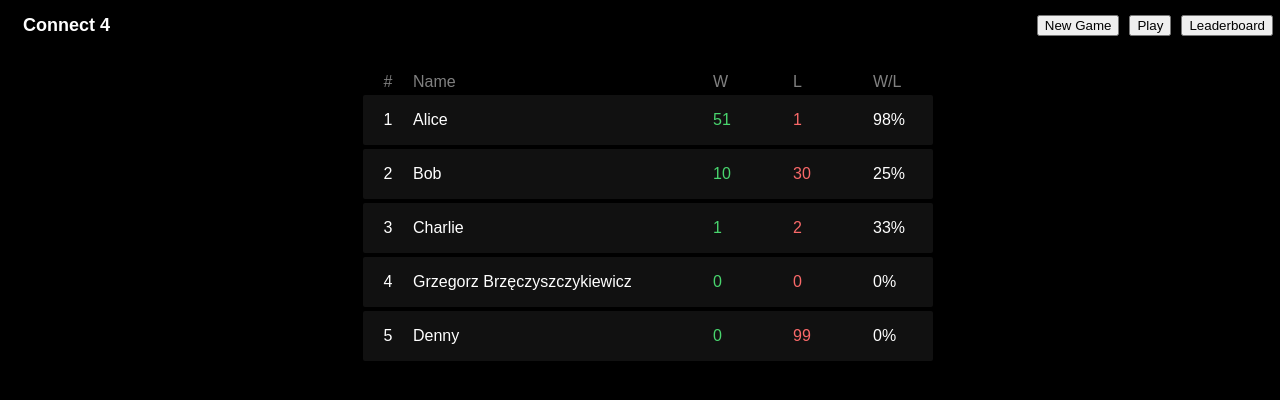
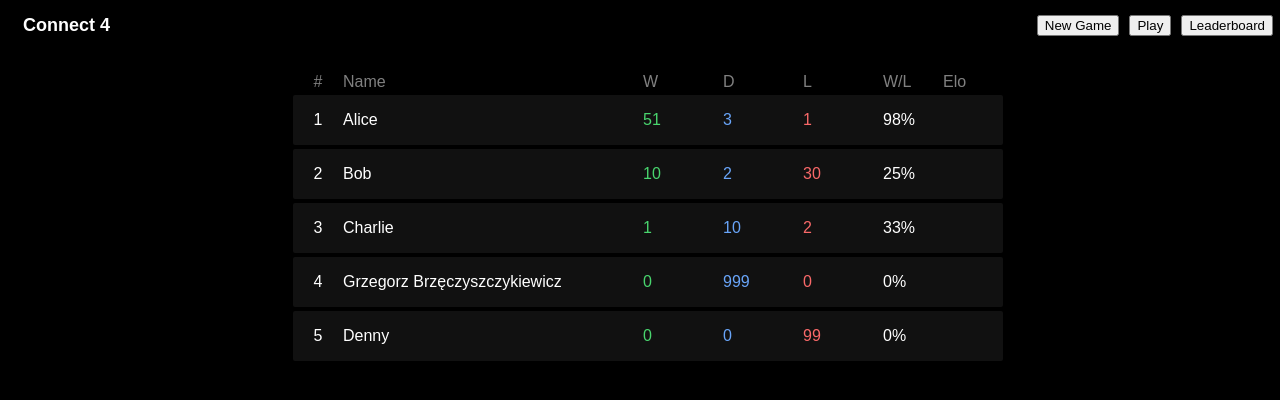
Before and after one commit to Andrii-Kuts/hackathons-react, a React (Vite) app: page / in a window 1280 px wide. Both pictures are taken after a click on the button "Leaderboard". Shown: the top 400 px of the page. Built offline with nearby package versions, Linux system fonts and the light colour scheme.

Commit message:
implemented glicko rating system

```diff
--- a/src/leaderboard/Leaderboard.module.css
+++ b/src/leaderboard/Leaderboard.module.css
@@ -54,6 +54,14 @@
     color: #49d56e
 }
 
+.leaderboard__row__draws {
+    width: 80px;
+}
+
+.leaderboard__row__draws__text {
+    color: #69a5f9
+}
+
 .leaderboard__row__losses {
     width: 80px;
 }
@@ -65,3 +73,11 @@
 .leaderboard__row__win_percentage {
     width: 60px;
 }
+
+.leaderboard__row__elo {
+    width: 60px;
+}
+
+.leaderboard__row__elo__text {
+    text-align: left;
+}
--- a/src/leaderboard/Leaderboard.tsx
+++ b/src/leaderboard/Leaderboard.tsx
@@ -1,7 +1,7 @@
 import React from "react";
 
 import styles from "./Leaderboard.module.css";
-import type { PlayerStatistics } from "../rating/rating";
+import type { PlayerStatistics } from "../rating/playerStatistics";
 
 const HeaderRow: React.FC = () => {
     return (
@@ -15,11 +15,17 @@ const HeaderRow: React.FC = () => {
             <span className={styles.leaderboard__row__wins}>
                 <a className={styles.leaderboard__header_row__text}>W</a>
             </span>
+            <span className={styles.leaderboard__row__draws}>
+                <a className={styles.leaderboard__header_row__text}>D</a>
+            </span>
             <span className={styles.leaderboard__row__losses}>
                 <a className={styles.leaderboard__header_row__text}>L</a>
             </span>
             <span className={styles.leaderboard__row__win_percentage}>
                 <a className={styles.leaderboard__header_row__text}>W/L</a>
+            </span>
+            <span className={styles.leaderboard__row__elo}>
+                <a className={styles.leaderboard__header_row__text}>Elo</a>
             </span>
         </div>
     )
@@ -29,15 +35,20 @@ const Row: React.FC<{
     rank: number;
     username: string;
     wins: number;
+    draws: number;
     losses: number;
+    elo: number | null;
 }> = ({
     rank,
     username,
     wins,
+    draws,
     losses,
+    elo,
 }) => {
     const winPercentage = wins + losses == 0 ? "0%" :
         `${Math.round(wins / (wins + losses) * 100)}%`;
+    const eloText = elo ? Math.round(elo).toString() : "";
     return (
         <div className={styles.leaderboard__row}>
             <span className={styles.leaderboard__row__rank}>
@@ -49,11 +60,17 @@ const Row: React.FC<{
             <span className={styles.leaderboard__row__wins}>
                 <a className={styles.leaderboard__row__wins__text}>{wins}</a>
             </span>
+            <span className={styles.leaderboard__row__draws}>
+                <a className={styles.leaderboard__row__draws__text}>{draws}</a>
+            </span>
             <span className={styles.leaderboard__row__losses}>
                 <a className={styles.leaderboard__row__losses__text}>{losses}</a>
             </span>
             <span className={styles.leaderboard__row__win_percentage}>
                 <a>{winPercentage}</a>
+            </span>
+            <span className={styles.leaderboard__row__elo}>
+                <a className={styles.leaderboard__row__elo__text}>{eloText}</a>
             </span>
         </div>
     )
@@ -81,7 +98,9 @@ export const Leaderboard: React.FC<{
                     rank={index+1}
                     username={playerStatistics.username}
                     wins={playerStatistics.wins}
+                    draws={playerStatistics.draws}
                     losses={playerStatistics.losses}
+                    elo={playerStatistics.rating?.mean ?? null}
                 />
             ))}
         </div>
--- a/src/leaderboard/LeaderboardPage.tsx
+++ b/src/leaderboard/LeaderboardPage.tsx
@@ -2,7 +2,7 @@ import type React from "react";
 import { Leaderboard } from "./Leaderboard";
 
 import styles from "./Leaderboard.module.css";
-import { getRatings } from "../rating/rating";
+import { getRatings } from "../rating/playerStatistics";
 
 export const LeaderboardPage: React.FC = () => {
     return (
--- a/src/logic.ts
+++ b/src/logic.ts
@@ -1,4 +1,5 @@
-import { recordGame } from "./rating/rating";
+import { recordDraw, recordLoss, recordVictory } from "./rating/playerStatistics";
+import { updateRatings } from "./rating/ratings";
 
 export type PieceColor = "red" | "yellow";
 export type CellState = PieceColor | "empty";
@@ -62,8 +63,6 @@ export class GameState {
         this.currentPlayer = "red";
         this.gameStatus = "starting";
         this.winningLine = null;
-        this.redPlayerName = null;
-        this.yellowPlayerName = null;
         this.gameStatus = "active";
     }
 
@@ -133,6 +132,20 @@ export class GameState {
         return true;
     }
 
+    private endGame(result: number) {
+        if(result == 1) {
+            recordVictory(this.redPlayerName!);
+            recordLoss(this.yellowPlayerName!);
+        } else if(result == 0) {
+            recordLoss(this.redPlayerName!);
+            recordVictory(this.yellowPlayerName!);
+        } else {
+            recordDraw(this.redPlayerName!)
+            recordDraw(this.yellowPlayerName!)
+        }
+        updateRatings(this.redPlayerName!, this.yellowPlayerName!, result);
+    }
+
     private setPiece(row: number, column: number, color: PieceColor) {
         this.board[row][column] = color;
         const victoryStatus = this.checkVictory(row, column);
@@ -140,13 +153,12 @@ export class GameState {
             const victor = victoryStatus.victor;
             this.gameStatus = victor == "red" ? "redWon" : "yellowWon";
             this.winningLine = victoryStatus.winningLine;
-            const outcome = victor == "red" ? 0 : 1;
-            recordGame(this.redPlayerName!, this.yellowPlayerName!, outcome);
-            return;
+            this.endGame(victor == "red" ? 1 : 0);
         }
         const isDraw = this.checkDraw();
         if(isDraw) {
             this.gameStatus = "draw";
+            this.endGame(0.5);
             return;
         }
     }
--- a/src/rating/rating.ts
+++ b/src/rating/playerStatistics.ts
@@ -1,7 +1,11 @@
+import type { Rating } from "./ratingsMath";
+
 export type PlayerStatistics = {
     username: string,
     wins: number,
+    draws: number,
     losses: number,
+    rating: Rating | null,
 };
 
 const playerData: PlayerStatistics[] = loadPlayerData();
@@ -10,22 +14,27 @@ function dummyData(): PlayerStatistics[] {
     return [{
         username: "Alice",
         wins: 51,
+        draws: 3,
         losses: 1
     }, {
         username: "Bob",
         wins: 10,
+        draws: 2,
         losses: 30
     }, {
         username: "Charlie",
         wins: 1,
+        draws: 10,
         losses: 2
     }, {
         username: "Denny",
         wins: 0,
+        draws: 0,
         losses: 99
     }, {
         username: "Grzegorz Brzęczyszczykiewicz",
         wins: 0,
+        draws: 999,
         losses: 0,
     }] as PlayerStatistics[]
 }
@@ -39,7 +48,6 @@ function loadPlayerData(): PlayerStatistics[] {
 
 function savePlayerData() {
     const json = JSON.stringify([...playerData.values()]);
-    console.log(json);
     localStorage.setItem("player_data", json);
 }
 
@@ -47,31 +55,47 @@ function createPlayerStatistics(player: string): number {
     playerData.push({
         username: player,
         wins: 0,
+        draws: 0,
         losses: 0,
+        rating: null,
     });
     return playerData.length-1;
 }
 
-function recordVictory(player: string) {
+function getPlayerIndex(player: string) {
     let i = playerData.findIndex((value) => value.username === player);
-    if(i == -1) {
+    if(i == -1)
        i = createPlayerStatistics(player);
-    }
+    return i;
+}
+
+export function recordVictory(player: string) {
+    const i = getPlayerIndex(player);
     playerData[i].wins++;
     savePlayerData();
 }
 
-export function recordGame(
-    redPlayer: string,
-    yellowPlayer: string,
-    outcome: number
-) {
-    if(outcome == 0)
-        recordVictory(redPlayer);
-    else if(outcome == 1)
-        recordVictory(yellowPlayer);
+export function recordDraw(player: string) {
+    const i = getPlayerIndex(player);
+    playerData[i].draws++;
+    savePlayerData();
+}
+
+export function recordLoss(player: string) {
+    const i = getPlayerIndex(player);
+    playerData[i].losses++;
+    savePlayerData();
 }
 
 export function getRatings() {
     return playerData;
 }
+
+export function getRating(player: string): Rating | null{
+    return playerData[getPlayerIndex(player)].rating;
+}
+
+export function setRating(player: string, rating: Rating) {
+    playerData[getPlayerIndex(player)].rating = rating;
+    savePlayerData();
+}
--- /dev/null
+++ b/src/rating/ratings.ts
@@ -0,0 +1,46 @@
+import { getRating, setRating } from "./playerStatistics";
+import { applyDelta, calculateRatingDelta, newRating, updateDeviation } from "./ratingsMath";
+
+const RATING_PERIOD = 1000 * 60 * 10;
+
+let currentTime = loadCurrentTime();
+tickCurrentTime();
+
+function loadCurrentTime() {
+    const s = localStorage.getItem("rating_current_time");
+    if(s == undefined)
+        return 0;
+    return Number.parseInt(s);
+}
+
+function saveCurrentTime() {
+    localStorage.setItem("rating_current_time", currentTime.toString());
+}
+
+function tickCurrentTime() {
+    setTimeout(() => {
+        currentTime++;
+        saveCurrentTime();
+        tickCurrentTime();
+    }, RATING_PERIOD);
+}
+
+export function updateRatings(player1: string, player2: string, result: number) {
+    let rating1 = updateDeviation(getRating(player1) ?? newRating(currentTime), currentTime);
+    let rating2 = updateDeviation(getRating(player2) ?? newRating(currentTime), currentTime);
+    console.log(player1, rating1);
+    console.log(player2, rating2);
+    const delta1 = calculateRatingDelta(rating1, rating2, result);
+    const delta2 = calculateRatingDelta(rating2, rating1, 1-result);
+    console.log({
+        player1,
+        player2,
+        result,
+        delta1,
+        delta2,
+    });
+    rating1 = applyDelta(rating1, delta1);
+    rating2 = applyDelta(rating2, delta2);
+    setRating(player1, rating1);
+    setRating(player2, rating2);
+}
--- /dev/null
+++ b/src/rating/ratingsMath.ts
@@ -0,0 +1,71 @@
+const TIME_INACTIVE = 25200;
+const MAX_DEVIATION = 350;
+const AVG_DEVIATION = 50;
+const C = Math.sqrt((MAX_DEVIATION * MAX_DEVIATION - AVG_DEVIATION * AVG_DEVIATION) / TIME_INACTIVE);
+const Q = Math.log(10) / 400;
+const AVG_MEAN = 1000;
+
+export type Rating = {
+    mean: number;
+    deviation: number;
+    lastUpdate: number;
+}
+
+export type RatingDelta = {
+    mean: number;
+    deviation: number;
+}
+
+export function newRating(currentTime: number): Rating {
+    return {
+        mean: AVG_MEAN,
+        deviation: MAX_DEVIATION,
+        lastUpdate: currentTime,
+    };
+}
+
+export function updateDeviation(rating: Rating, currentTime: number): Rating {
+    const t = currentTime - rating.lastUpdate;
+    const newDeviation = Math.min(Math.sqrt(rating.deviation * rating.deviation + C*C*t), MAX_DEVIATION);
+    return {
+        mean: rating.mean,
+        deviation: newDeviation,
+        lastUpdate: currentTime,
+    } as Rating;
+}
+
+function gFunction(deviation: number) {
+    const x = (3*Q*Q*deviation*deviation) / (Math.PI*Math.PI);
+    return 1 / (1 + Math.sqrt(1 + x));
+}
+
+/**
+ * Calculates expected result of the game between two players.
+ * 0 means rating1 always loses, 1 means they always win
+ * @param rating1 rating of our player
+ * @param rating2 rating of our opponent
+ * @returns value between 0 and 1 (inclusive)
+ */
+export function expectedResult(rating1: Rating, rating2: Rating) {
+    const x = gFunction(rating2.deviation) * (rating1.mean - rating2.mean) / -400;
+    return 1 / (1 + Math.pow(10, x));
+}
+
+export function calculateRatingDelta(rating1: Rating, rating2: Rating, result: number): RatingDelta {
+    const e = expectedResult(rating1, rating2);
+    const g = gFunction(rating2.deviation);
+    const d2 = 1 / (Q*Q*g*g*e*(1-e));
+    const coef = 1 / ((1 / (rating1.deviation * rating1.deviation)) + (1 / d2));
+    return {
+        mean: Q * coef * g * (result - e),
+        deviation: Math.sqrt(coef) - rating1.deviation
+    }
+}
+
+export function applyDelta(rating: Rating, delta: RatingDelta): Rating {
+    return {
+        mean: rating.mean + delta.mean,
+        deviation: rating.deviation + delta.deviation,
+        lastUpdate: rating.lastUpdate
+    };
+}
```
